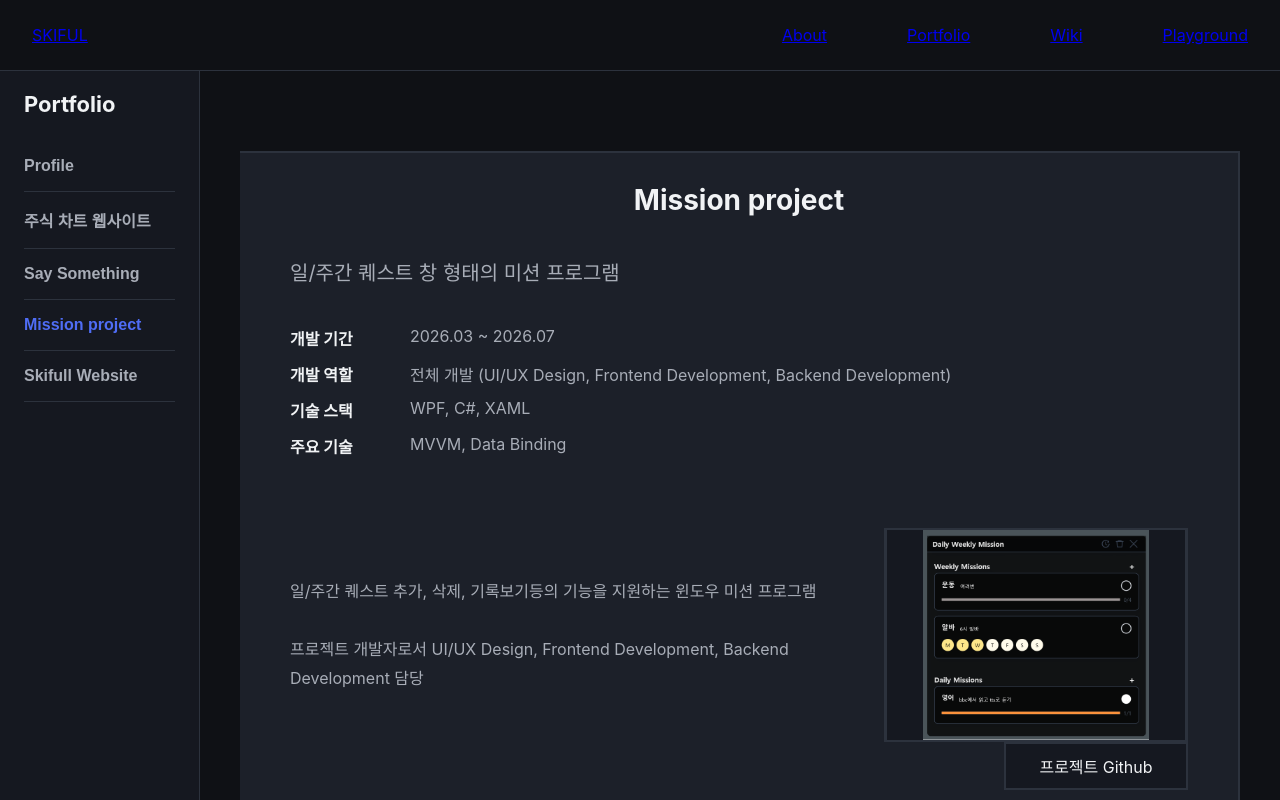
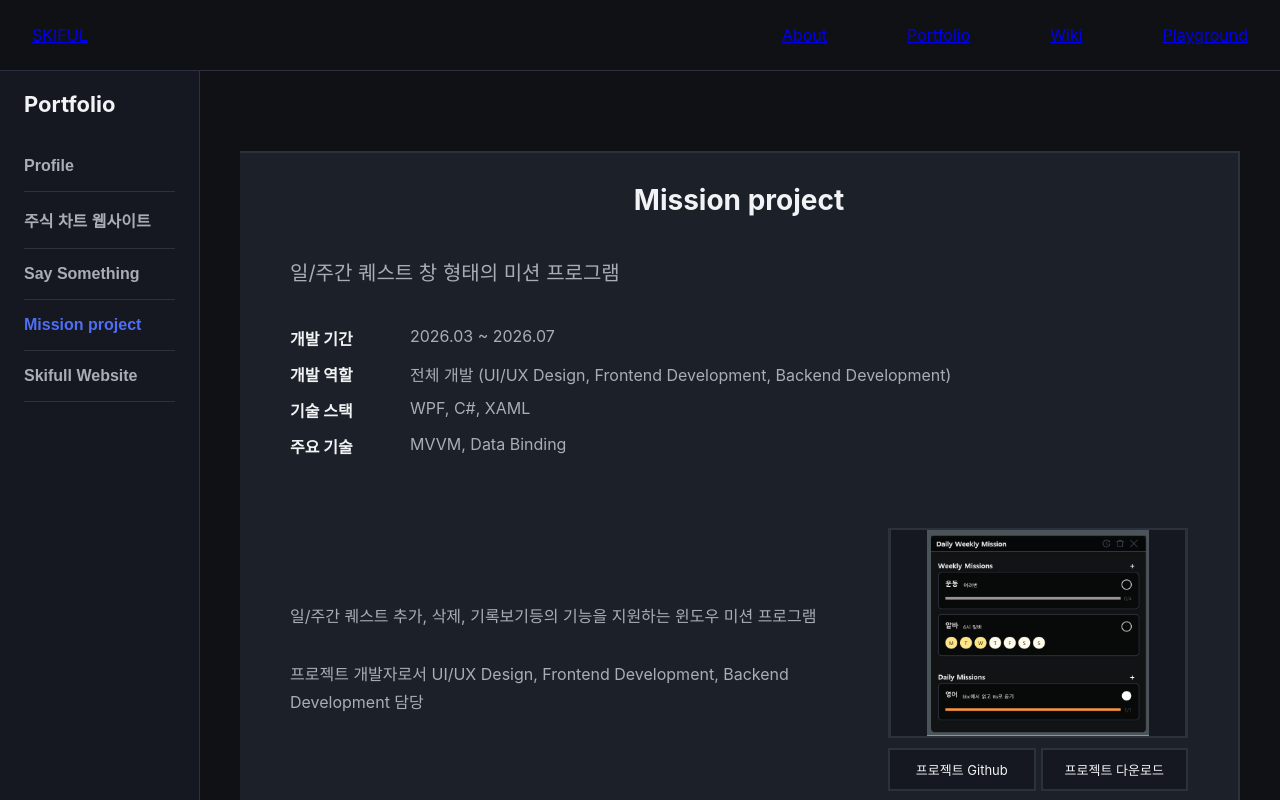
Before and after one commit to llooll20/portfolio_site, a React (Create React App) app in the folder mysite/: page /portfolio in a window 1280 px wide. Both pictures are taken after a click on the button "Mission project". Shown: the top 800 px of the page. Built offline with nearby package versions, Linux system fonts and the light colour scheme.

Commit message:
버튼 위치 조정 및 파일 다운로드 추가

```diff
--- a/mysite/src/pages/Portfolio/Portfolio_content/Project1.jsx
+++ b/mysite/src/pages/Portfolio/Portfolio_content/Project1.jsx
@@ -48,6 +48,7 @@ function Project1() {
                 </p>
               </div>
 
+              <div className="project-media">
               {/* 이미지 업로드 기능*/}
               <div className="project-image">
                 <img
@@ -56,10 +57,7 @@ function Project1() {
                   className="profile-image"
                 />
               </div>
-            </div>
-
-
-            <div className="project-actions">
+              <div className="project-actions">
               <a
                 href="https://github.com/llooll20/stock_bot"
                 target="_blank"
@@ -69,6 +67,10 @@ function Project1() {
                프로젝트 Github
               </a>
             </div>
+            </div>
+
+
+            </div>
           </main>
         </section>
       </div>
--- a/mysite/src/pages/Portfolio/Portfolio_content/Project2.jsx
+++ b/mysite/src/pages/Portfolio/Portfolio_content/Project2.jsx
@@ -48,6 +48,7 @@ function Project2() {
                 </p>
               </div>
 
+              <div className="project-media">
               {/* 이미지 업로드 기능*/}
               <div className="project-image">
                 <img
@@ -56,11 +57,7 @@ function Project2() {
                   className="profile-image"
                 />
               </div>
-            </div>
-
-
-
-            <div className="project-actions">
+                          <div className="project-actions">
               <a
                 href="https://github.com/chs991209/SaySth-2025"
                 target="_blank"
@@ -70,6 +67,9 @@ function Project2() {
                프로젝트 Github
               </a>
             </div>
+            </div>
+
+            </div>
           </main>
         </section>
       </div>
--- a/mysite/src/pages/Portfolio/Portfolio_content/Project3.jsx
+++ b/mysite/src/pages/Portfolio/Portfolio_content/Project3.jsx
@@ -46,6 +46,8 @@ function Project3() {
                 </p>
               </div>
 
+              <div className="project-media">
+
               {/* 이미지 업로드 기능*/}
               <div className="project-image">
                 <img
@@ -54,11 +56,7 @@ function Project3() {
                   className="profile-image"
                 />
               </div>
-
-            </div>
-
-
-            <div className="project-actions">
+              <div className="project-actions">
               <a
                 href="https://github.com/llooll20/Daily-Weekly-Mission"
                 target="_blank"
@@ -67,6 +65,17 @@ function Project3() {
               >
                프로젝트 Github
               </a>
+              <a
+                href="/downloads/DailyWeeklyMission.zip"
+                download
+                className="project-button"
+              >
+                프로젝트 다운로드
+              </a>
+            </div>
+            </div>
+
+
             </div>
           </main>
         </section>
--- a/mysite/src/pages/Portfolio/Portfolio_content/Project4.jsx
+++ b/mysite/src/pages/Portfolio/Portfolio_content/Project4.jsx
@@ -46,6 +46,7 @@ function Project4() {
                 </p>
               </div>
 
+              <div className="project-media">
               {/* 이미지 업로드 기능*/}
               <div className="project-image">
                 <img
@@ -54,9 +55,7 @@ function Project4() {
                   className="profile-image"
                 />
               </div>
-            </div>
-
-            <div className="project-actions">
+                          <div className="project-actions">
               <a
                 href="https://github.com/llooll20/Portfolio_site"
                 target="_blank"
@@ -66,6 +65,8 @@ function Project4() {
                프로젝트 Github
               </a>
             </div>
+            </div>
+            </div>
           </main>
         </section>
       </div>
--- a/mysite/src/style/portfolio.css
+++ b/mysite/src/style/portfolio.css
@@ -198,12 +198,14 @@
 }
 
 /* 프로젝트 이미지 */
+.project-media {
+  width: 300px;
+  flex-shrink: 0;
+}
 
 .project-image {
   width: 300px;
   height: 210px;
-
-  flex-shrink: 0;
 
   display: flex;
   align-items: center;
@@ -211,6 +213,7 @@
 
   border: 2px solid var(--border);
   background-color: var(--bg-sidebar);
+  box-sizing: border-box;
 }
 
 .project-image img {
@@ -222,13 +225,18 @@
 /* 버튼 */
 
 .project-actions {
+  width: 300px;
+
   display: flex;
   justify-content: flex-end;
   gap: 5px;
+
+  margin-top: 10px;
 }
 
 .project-button {
-  min-width: 150px;
+  flex: 1;
+
   padding: 10px 15px;
 
   border: 2px solid var(--border);
@@ -237,7 +245,7 @@
 
   text-align: center;
   text-decoration: none;
-  font-size: 16px;
+  font-size: 13px;
 }
 
 .project-button:hover:not(:disabled) {
```
Also changed, not shown: mysite/src/assets/Portfolio_images/profile_image.png, 1 other file (tests, documents, lock files or other folders).
